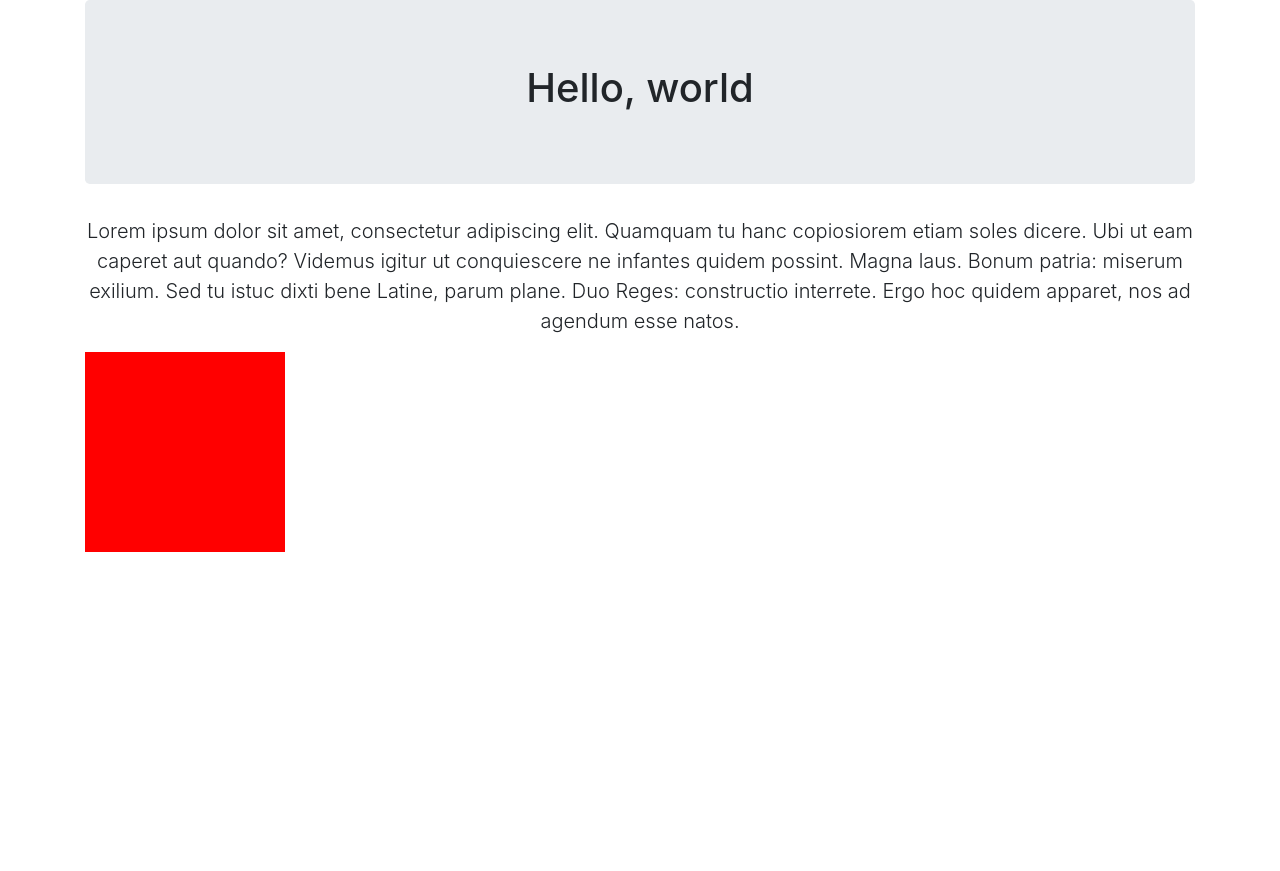
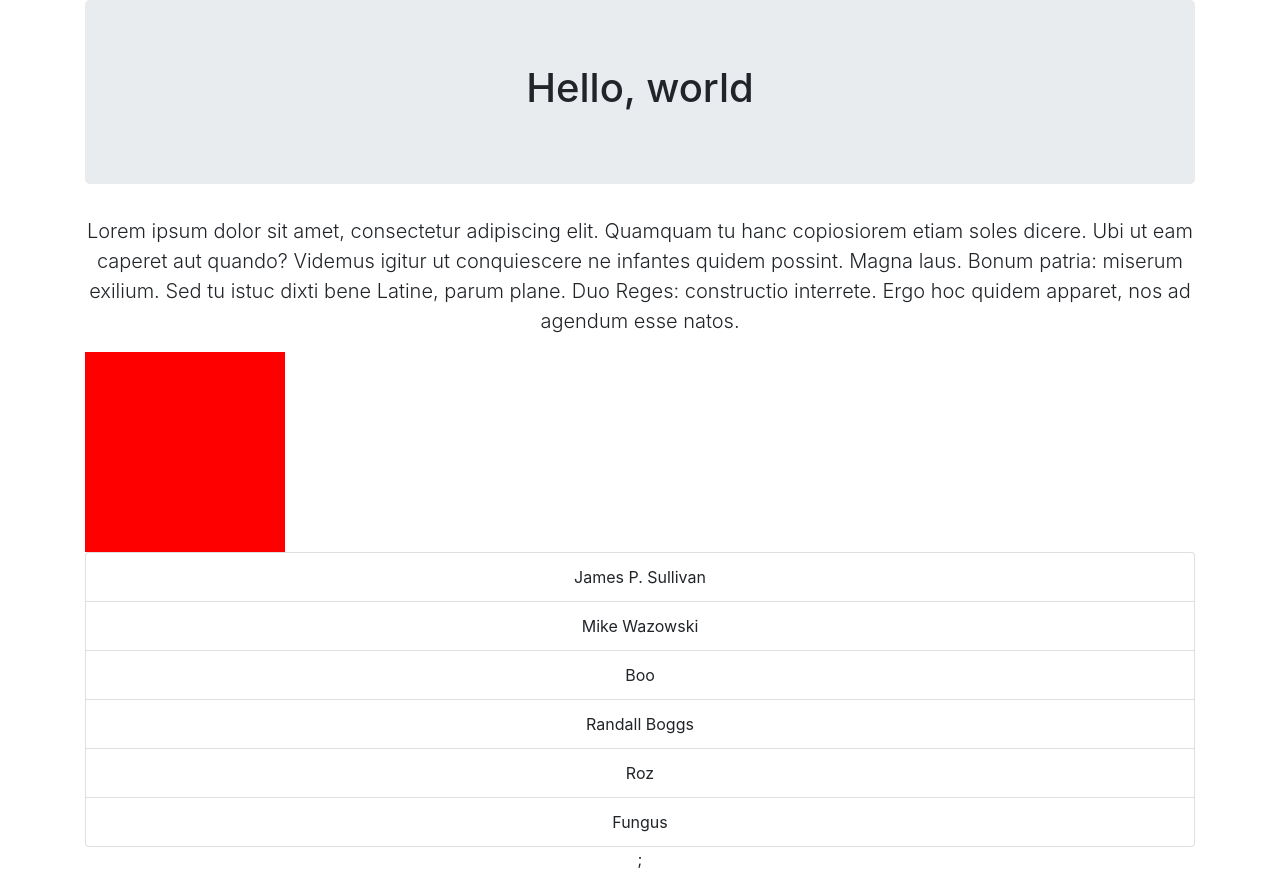
Before and after one commit to AlexanderBraatz/w910reactUI, a React (Create React App) app in the folder w910react/: page / in a window 1280 px wide. Before the commit the page ends 800 px from the top, so only its background shows below. Built offline with nearby package versions, Linux system fonts and the light colour scheme.

Commit message:
W9D1 added People Component

```diff
--- a/w910react/src/App.js
+++ b/w910react/src/App.js
@@ -3,6 +3,7 @@ import './App.css';
 import Header from './components/Header'
 import Paragraph from './components/Paragraph'
 import Square from './components/Square'
+import People from './components/People'
 
 function App() {
   return (
@@ -11,6 +12,7 @@ function App() {
       <Header />
       <Paragraph />
       <Square />
+      <People />
       </>
     </div>
   );
--- /dev/null
+++ b/w910react/src/components/People.jsx
@@ -0,0 +1,13 @@
+import React from "react";
+
+let names = ["James P. Sullivan", "Mike Wazowski", "Boo", "Randall Boggs", "Roz", "Fungus"];
+
+const People = () => (
+    <ul className= "list-group">
+        {names.map((name, index) => (
+            <li className="list-group-item" key={ index }>{ name }</li>
+        ))};
+    </ul>
+);
+
+export default People;
--- a/w910react/src/components/Square.jsx
+++ b/w910react/src/components/Square.jsx
@@ -2,7 +2,8 @@ import React from "react";
 
 const Square = () => (
     <div style={{height:200, width:200, backgroundColor:"red"}} ></div>
-    /* in Css ^this would be style = "height: 200px; width : 200px; backgroundColor: red;" */
+    /* in Css ^this would be style = "height: 200px; width : 200px; backgroundColor: red;"
+    this is done by react so inline style s can easily accept DOM style objects */
 )
 
 export default Square;
```
